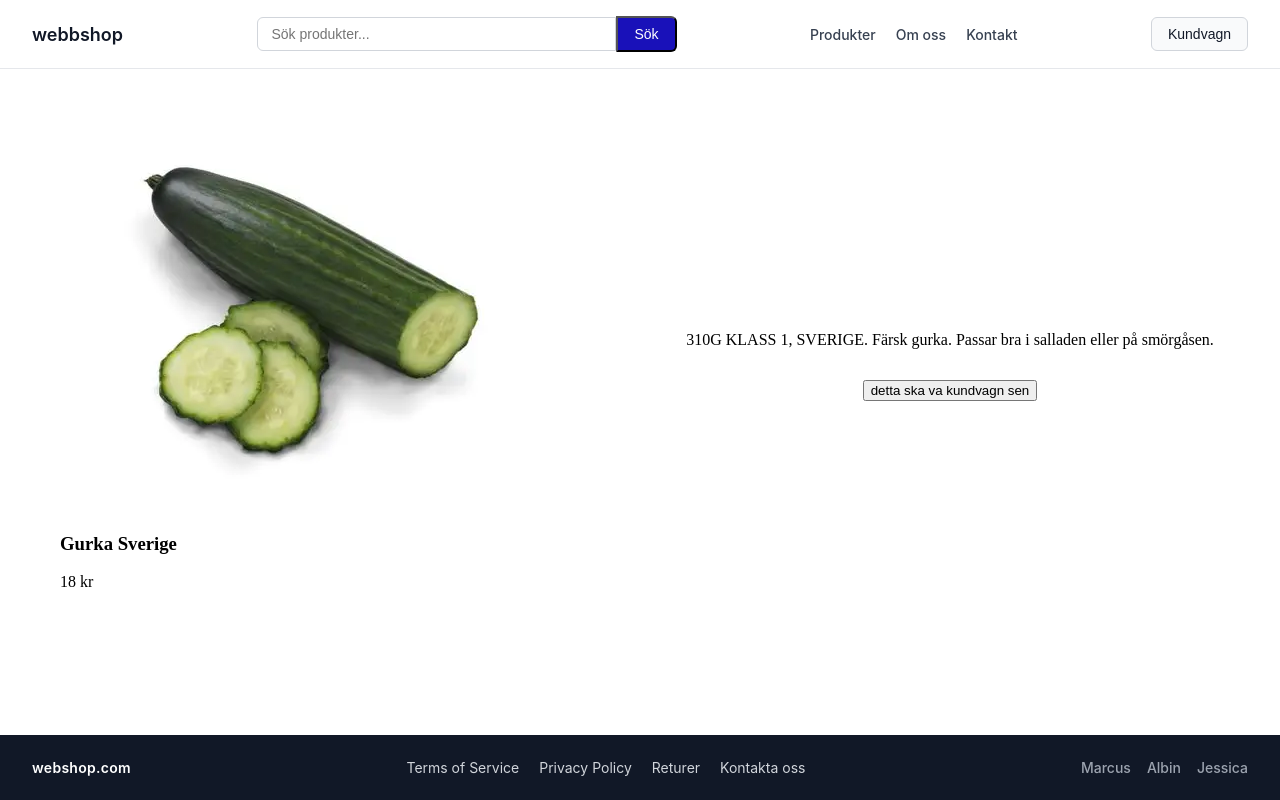
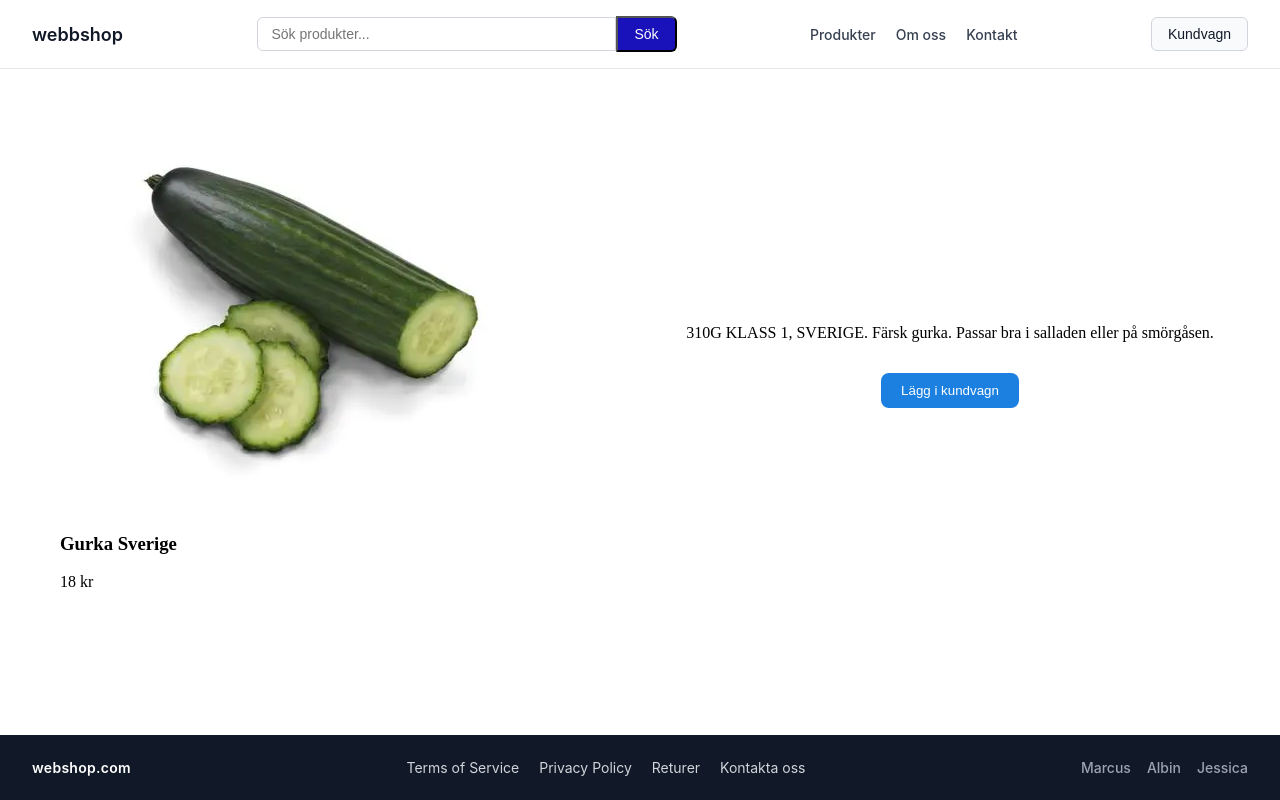
Before and after one commit to AlbinNic/Webbshop, a React (Vite) app: page /product/1 in a window 1280 px wide. Built offline with nearby package versions, Linux system fonts and the light colour scheme; data requests are answered from the project's data file; the HTML template or start-up script is replaced by a standard one.

Commit message:
add cart button to detailspage

```diff
--- a/src/pages/ProductDetailPage/ProductDetailPage.tsx
+++ b/src/pages/ProductDetailPage/ProductDetailPage.tsx
@@ -3,9 +3,14 @@ import { useQuery } from "@tanstack/react-query";
 import { ProductCard } from "../../components/ProductCard/ProductCard";
 import type { Product } from "../../types.ts";
 import styles from "./ProductDetailPage.module.css";
+import { AddToCartButton } from "../../components/AddToCartButton/AddToCartButton.tsx";
 
 const ProductDetailPage = () => {
     const { id } = useParams();
+
+    const handleAddToCart = (product: Product) => {
+        alert(`${product.title} lades i korgen!`);
+    };
 
     const { data: product, isLoading, isError } = useQuery<Product>({
         queryKey: ["product", id],
@@ -27,7 +32,10 @@ const ProductDetailPage = () => {
 
             <div className={styles.info}>
                 <p>{product.description}</p>
-                <button>detta ska va kundvagn sen</button>
+                <AddToCartButton
+                    product={product}
+                    onAddToCart={handleAddToCart}
+                />
             </div>
         </div>
     )
```
